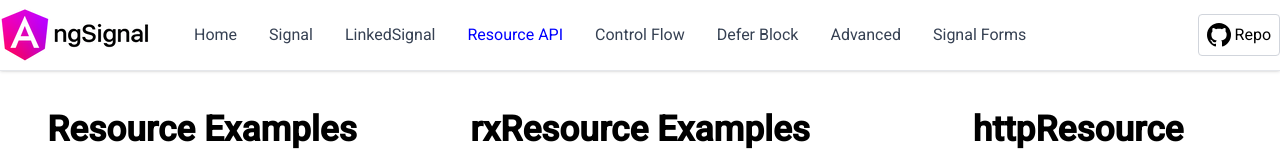
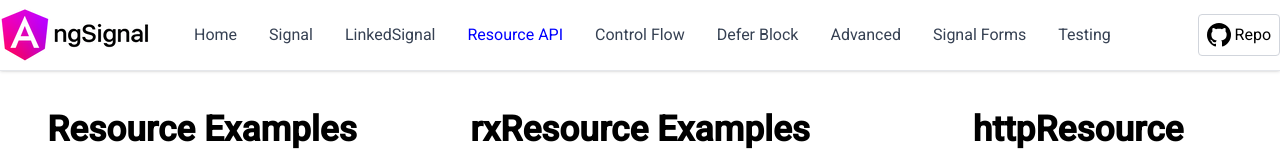
Before and after one commit to drissiOmar98/Angular-Features-Lab, an Angular app: page /resource-api in a window 1280 px wide. Shown: the top 160 px of the page. Built offline with nearby package versions, Linux system fonts and the light colour scheme.

Commit message:
feat(routes): add lazy-loaded path for testing examples

```diff
--- a/src/app/app.routes.ts
+++ b/src/app/app.routes.ts
@@ -16,6 +16,10 @@ export const routes: Routes = [
     loadChildren: () => import('./examples/linked-signal/linked-signal.routes'),
   },
   {
+    path: 'testing',
+    loadChildren: () => import('./examples/testing/testing.routes'),
+  },
+  {
     path: '**',
     redirectTo: ''
   },
--- a/src/app/layout/header/header.html
+++ b/src/app/layout/header/header.html
@@ -39,6 +39,7 @@
     <a [routerLink]="['/defer-block']" routerLinkActive="active" class="px-3 py-2 rounded-md text-gray-700 hover:text-blue-600 transition">Defer Block</a>
     <a [routerLink]="['/advanced']" routerLinkActive="active" class="px-3 py-2 rounded-md text-gray-700 hover:text-blue-600 transition">Advanced</a>
     <a [routerLink]="['/signal-forms']" routerLinkActive="active" class="px-3 py-2 rounded-md text-gray-700 hover:text-blue-600 transition">Signal Forms</a>
+    <a [routerLink]="['/testing']" routerLinkActive="active" class="px-3 py-2 rounded-md text-gray-700 hover:text-blue-600 transition">Testing</a>
   </nav>
 
   <a target="_blank" aria-label="Github Repo link" href="https://github.com/drissiOmar98/Angular-Features-Lab" class="ml-4 px-2 py-2 gap-1 border border-gray-300 rounded hover:bg-gray-100 transition hidden lg:flex">
```
